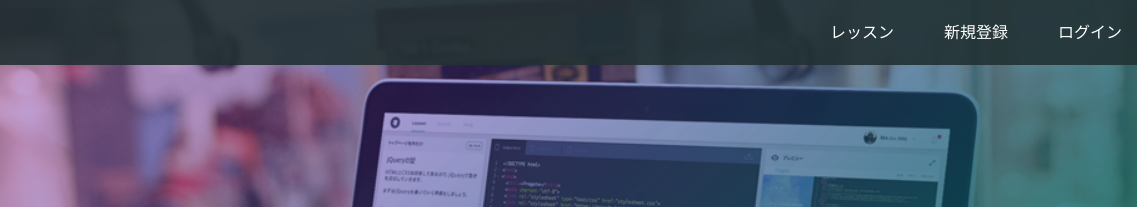
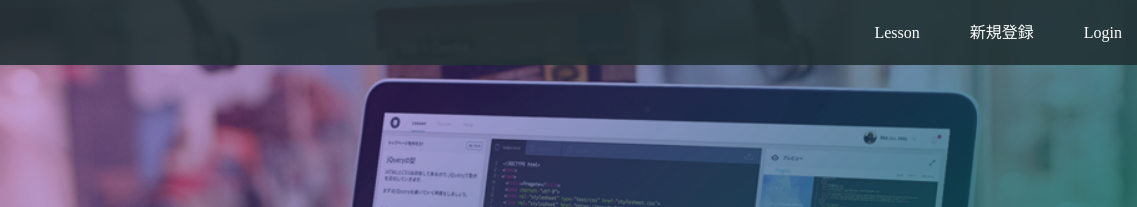
Before and after one commit to yhnm/yhnm.github.io, a plain HTML site: page index.html in a window 1280 px wide. Shown: the top 207 px of the page, 143-1280 px from the left. Drawn offline with Linux system fonts and the light colour scheme.

Commit message:
Update index.html

```diff
--- a/index.html
+++ b/index.html
@@ -15,9 +15,9 @@
       </div>
       <span class="fa fa-bars menu-icon"></span>
       <div class="header-right">
-        <a href="#">レッスン</a>
+        <a href="#">Lesson</a>
         <a href="#">新規登録</a>
-        <a href="#" class="login">ログイン</a>
+        <a href="#" class="login">Login</a>
       </div>
     </div>
   </header>
```
